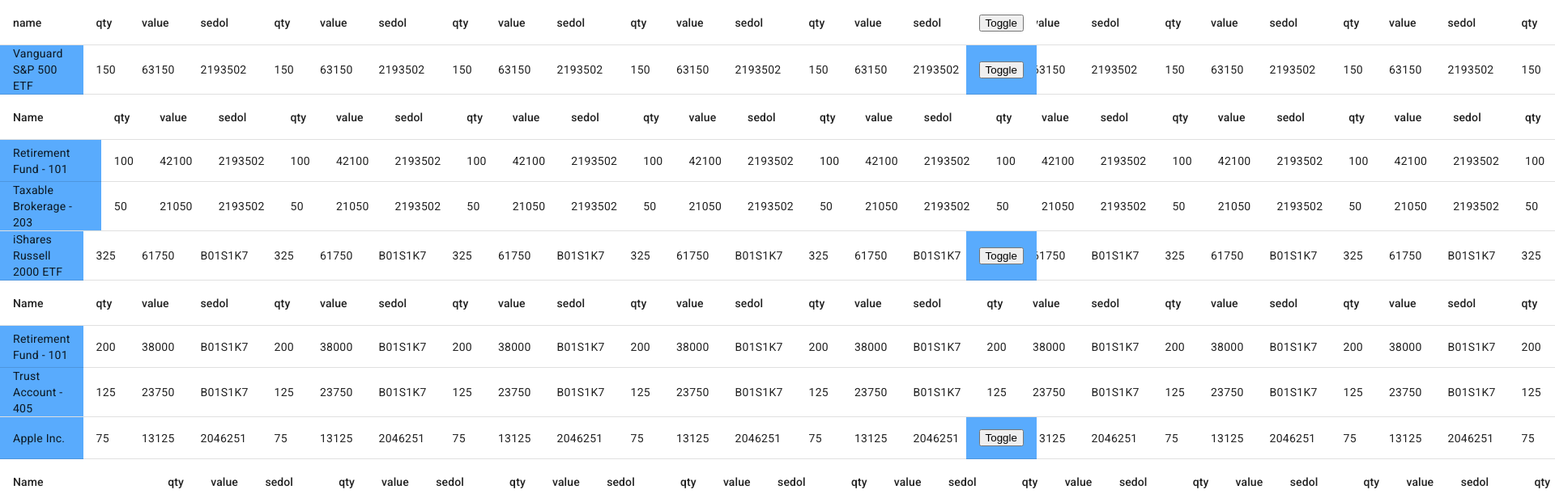
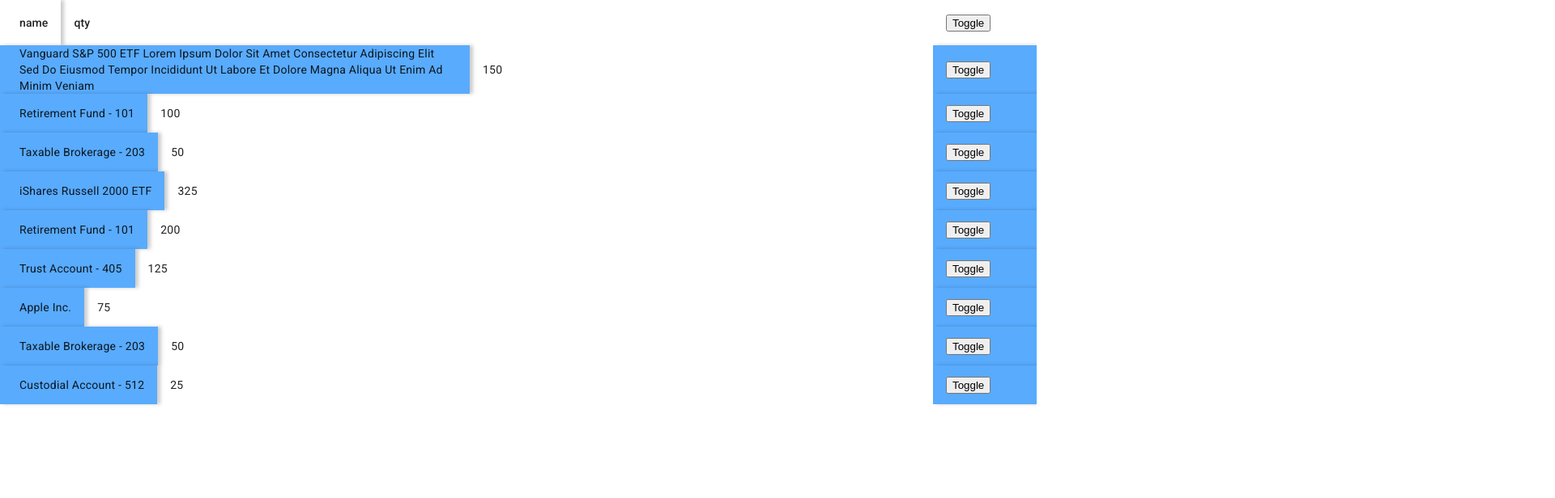
Before and after one commit to pushkar-ltim/material-test, an Angular app: page / in a window 1280 px wide. Shown: the top 616 px of the page at 81% size, 1920 px wide, since content can reach past the window. Built offline with nearby package versions, Linux system fonts and the light colour scheme.

Commit message:
refactor: update material table structure and styles for better readability

```diff
--- a/src/app/material-table-practice/material-table-practice.component.html
+++ b/src/app/material-table-practice/material-table-practice.component.html
@@ -1,74 +1,74 @@
-<section class="holdings-table-container">
-    <table mat-table [dataSource]="dataSource" multiTemplateDataRows>
+<section class="holdings-table-container ">
+    <mat-table [dataSource]="dataSource" multiTemplateDataRows >
 
         <ng-container [matColumnDef]="'name'" sticky>
-            <th mat-header-cell *matHeaderCellDef>
+            <mat-header-cell *matHeaderCellDef>
                 name
-            </th>
-            <td mat-cell *matCellDef="let holdingRow">
+            </mat-header-cell>
+            <mat-cell *matCellDef="let holdingRow">
                 {{ holdingRow.name }}
-            </td>
+            </mat-cell>
         </ng-container>
 
         <ng-container *ngFor="let column of moveableColumns">
             <ng-container [matColumnDef]="column">
-                <th mat-header-cell *matHeaderCellDef>
+                <mat-header-cell *matHeaderCellDef>
                     {{ column }}
-                </th>
-                <td mat-cell *matCellDef="let holdingRow">
+                </mat-header-cell>
+                <mat-cell *matCellDef="let holdingRow">
                     {{ holdingRow[column] }}
-                </td >
+                </mat-cell>
             </ng-container>
         </ng-container>
 
         <ng-container [matColumnDef]="'toggleAction'" stickyEnd>
-            <th mat-header-cell *matHeaderCellDef>
+            <mat-header-cell *matHeaderCellDef>
                 <button>Toggle</button>
 
-            </th>
-            <td mat-cell *matCellDef="let holdingRow">
+            </mat-header-cell>
+            <mat-cell *matCellDef="let holdingRow">
                 <button>Toggle</button>
-            </td>
+            </mat-cell>
         </ng-container>
 
         <ng-container matColumnDef="accounts">
-            <td mat-cell [attr.colspan]="displayedColumns.length" *matCellDef="let holding"
-                style="padding-left: 0; padding-right: 0;">
-                <table mat-table [dataSource]="holding.accounts" class="accounts-child-table">
+            <mat-cell [attr.colspan]="displayedColumns.length" *matCellDef="let holding"
+                style="padding-left: 0; padding-right: 0;" class="no-overflow">
+                <mat-table [dataSource]="holding.accounts" class="accounts-child-table" >
 
-                    <ng-container [matColumnDef]="'name'" sticky>
-                        <th mat-header-cell *matHeaderCellDef> Name </th>
-                        <td mat-cell *matCellDef="let holdingRow">
+                    <ng-container [matColumnDef]="'name'" sticky sticky="width:250px">
+                        <!-- <mat-header-cell *matHeaderCellDef> Name </mat-header-cell> -->
+                        <mat-cell *matCellDef="let holdingRow">
                             {{ holdingRow.name }}
-                        </td>
+                        </mat-cell>
                     </ng-container>
 
                     <ng-container *ngFor="let column of moveableColumns">
                         <ng-container [matColumnDef]="column">
-                            <th mat-header-cell *matHeaderCellDef> {{column}} </th>
-                            <td mat-cell *matCellDef="let accountRow">
+                            <!-- <mat-header-cell *matHeaderCellDef> {{column}} </mat-header-cell> -->
+                            <mat-cell *matCellDef="let accountRow">
                                 {{ accountRow[column] }}
-                            </td>
+                            </mat-cell>
                         </ng-container>
                     </ng-container>
 
                     <ng-container [matColumnDef]="'toggleAction'" stickyEnd>
-                        <th mat-header-cell *matHeaderCellDef> Actions </th>
-                        <td mat-cell *matCellDef="let holdingRow">
+                        <!-- <mat-header-cell *matHeaderCellDef> Actions </mat-header-cell> -->
+                        <mat-cell *matCellDef="let holdingRow">
                             <button>Toggle</button>
-                        </td>
+                        </mat-cell>
                     </ng-container>
 
-                    <tr mat-header-row *matHeaderRowDef="displayedColumns"></tr>
-                    <tr mat-row *matRowDef="let row; columns: displayedColumns"></tr>
-                </table>
-            </td>
+                    <!-- <mat-header-row *matHeaderRowDef="displayedColumns"></mat-header-row> -->
+                    <mat-row *matRowDef="let row; columns: displayedColumns"></mat-row>
+                </mat-table>
+            </mat-cell>
         </ng-container>
 
-        <tr mat-header-row *matHeaderRowDef="displayedColumns"></tr>
-        <tr mat-row *matRowDef="let row; columns: displayedColumns"></tr>
-        <tr mat-row *matRowDef="let row; columns: ['accounts'];"></tr>
+        <mat-header-row *matHeaderRowDef="displayedColumns" ></mat-header-row>
+        <mat-row *matRowDef="let row; columns: displayedColumns" ></mat-row>
+        <mat-row *matRowDef="let row; columns: ['accounts'];" ></mat-row>
 
-    </table>
+    </mat-table>
 
 </section>
--- a/src/app/material-table-practice/material-table-practice.component.scss
+++ b/src/app/material-table-practice/material-table-practice.component.scss
@@ -1,11 +1,28 @@
 .mat-mdc-header-row,
 .mat-mdc-footer-row,
 .mat-mdc-row {
-  min-width: 3000px;
+  min-width: 100px;
 }
-
 
 .mat-mdc-table-sticky {
   background: #59abfd;
   opacity: 1;
 }
+
+.no-overflow {
+    overflow: visible;
+}
+
+.mat-column-name {
+    max-width: fit-content;
+    filter: drop-shadow(4px 0 2px rgba(0, 0, 0, 0.2));
+}
+
+.mat-column-toggleAction {
+    max-width: 10vw;
+    filter: drop-shadow(4px 0 2px rgba(0, 0, 0, 0.2));
+}
+
+.mdc-data-table__cell, .mdc-data-table__header-cell{
+    border-bottom-style: none;
+}
--- a/src/app/material-table-practice/material-table-practice.component.ts
+++ b/src/app/material-table-practice/material-table-practice.component.ts
@@ -1,46 +1,31 @@
-import { Component } from '@angular/core';
+import { ChangeDetectionStrategy, ChangeDetectorRef, Component, OnInit } from '@angular/core';
 
 @Component({
   selector: 'app-material-table-practice',
   templateUrl: './material-table-practice.component.html',
-  styleUrls: ['./material-table-practice.component.scss']
+  styleUrls: ['./material-table-practice.component.scss'],
+  changeDetection: ChangeDetectionStrategy.OnPush
 })
-export class MaterialTablePracticeComponent {
+export class MaterialTablePracticeComponent implements OnInit {
+
+  constructor(private cd: ChangeDetectorRef) { }
+
+  ngOnInit(): void {
+    // setTimeout(() => {
+    //   this.displayedColumns = ['name',
+    //     'qty',
+    //     'value',
+    //     'sedol', 'toggleAction',];
+    //     this.cd.markForCheck();
+    // }, 2000);
+  }
 
   dataSource = HOLDINGS_DATA;
 
   displayedColumns = [
     'name',
     'qty',
-    'value',
-    'sedol',
-    'qty',
-    'value',
-    'sedol',
-    'qty',
-    'value',
-    'sedol',
-    'qty',
-    'value',
-    'sedol',
-    'qty',
-    'value',
-    'sedol',
-    'qty',
-    'value',
-    'sedol',
-    'qty',
-    'value',
-    'sedol',
-    'qty',
-    'value',
-    'sedol',
-    'qty',
-    'value',
-    'sedol',
-    'qty',
-    'value',
-    'sedol',
+
     'toggleAction'
   ];
 
@@ -82,7 +67,7 @@
 
 const HOLDINGS_DATA: Holding[] = [
   {
-    name: 'Vanguard S&P 500 ETF',
+    name: 'Vanguard S&P 500 ETF Lorem Ipsum Dolor Sit Amet Consectetur Adipiscing Elit Sed Do Eiusmod Tempor Incididunt Ut Labore Et Dolore Magna Aliqua Ut Enim Ad Minim Veniam ',
     sedol: '2193502',
     qty: 150,
     value: 63150.00,
```
